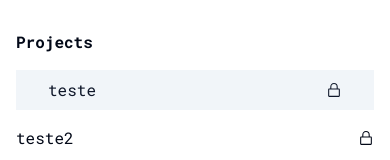
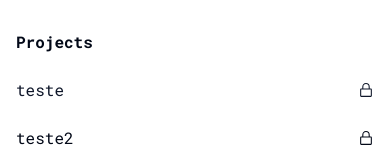
Before and after one commit to eduhessel/portfolio-2024, a Next.js app: page /en in a window 390 px wide. In both pictures the pointer is over the button "teste". Shown: the part 190-350 px from the top of the page. Built offline with nearby package versions, Linux system fonts and the light colour scheme.

Commit message:
fix: styles home

```diff
--- a/styles/home-content.module.css
+++ b/styles/home-content.module.css
@@ -127,6 +127,10 @@
             padding: 8px 0;
             display: flex;
             align-items: center;
+            &:hover{
+                background-color: transparent;
+                padding: 8px 0px;
+            };
             @apply justify-between;
         }
     }
```
